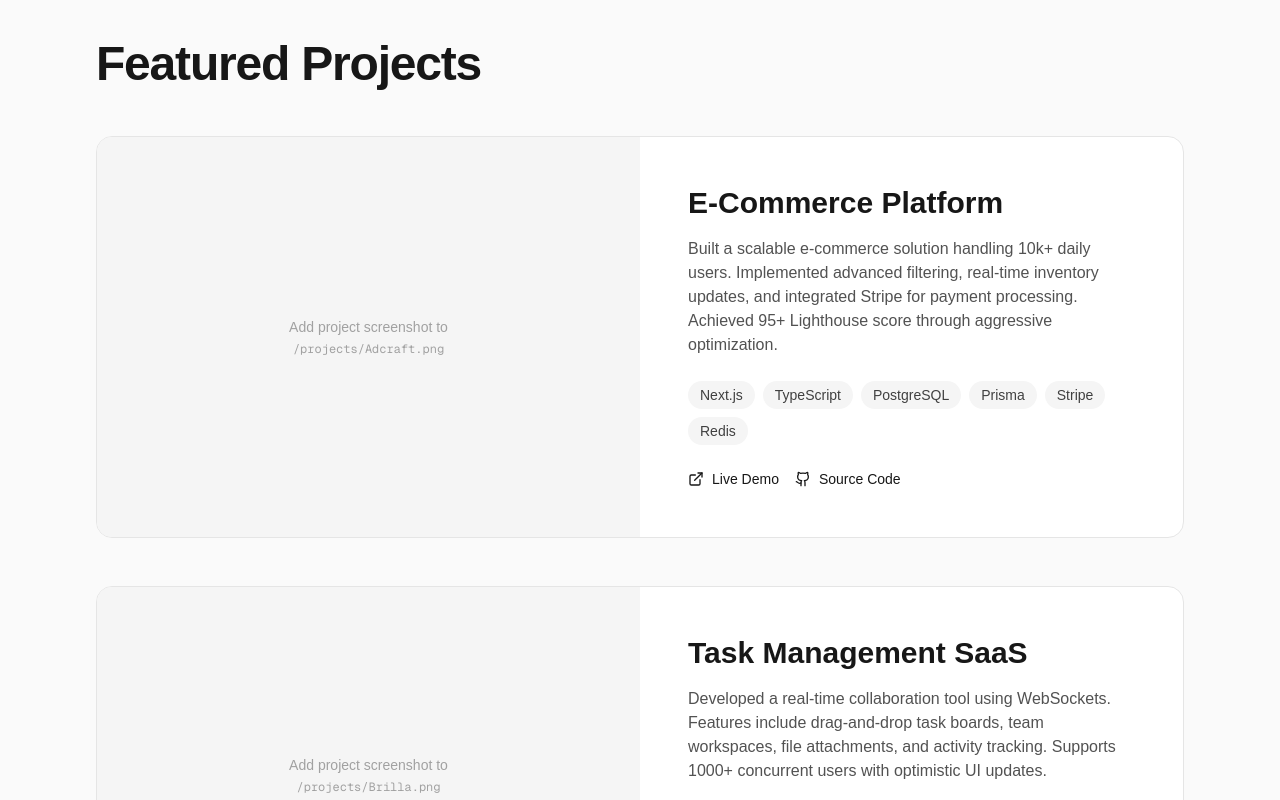
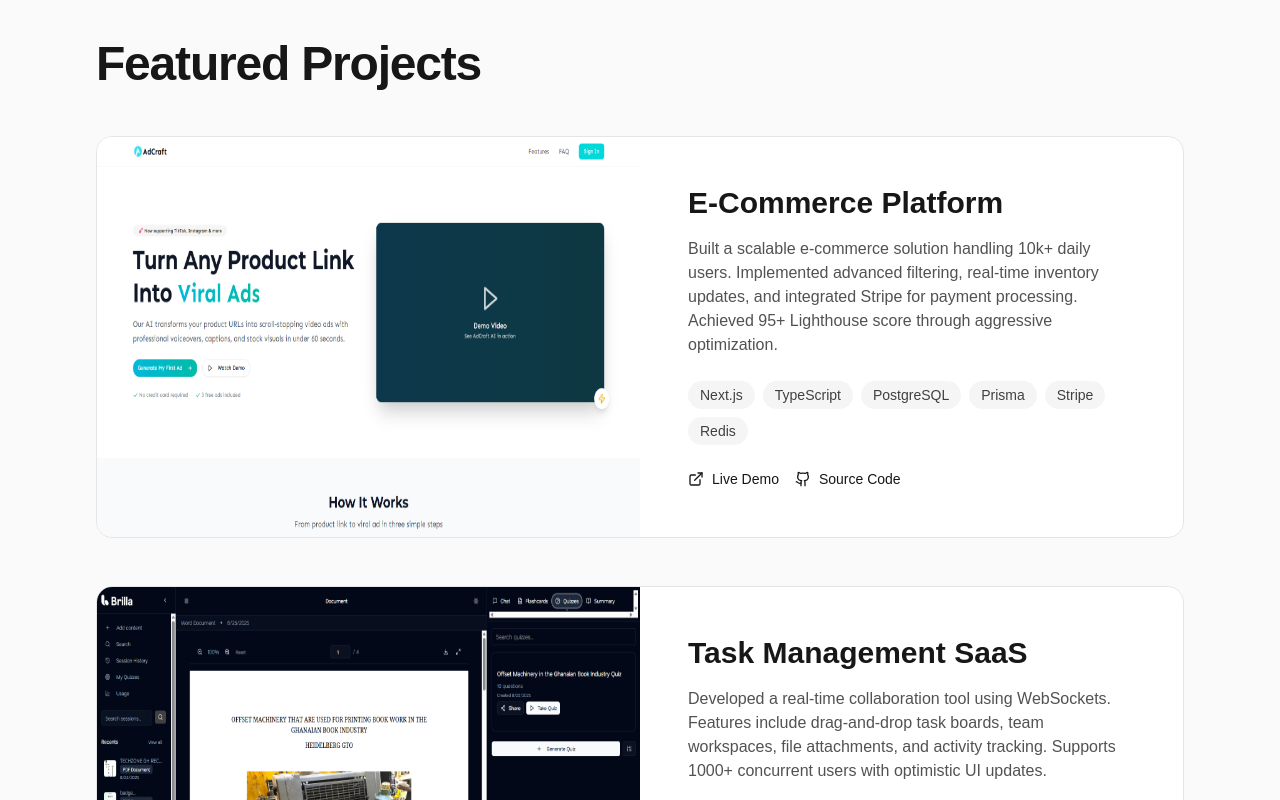
Before and after one commit to Dchole/portfolio, a Next.js app: page / in a window 1280 px wide. Shown: the part 2440-3240 px from the top of the page. Built offline with nearby package versions, Linux system fonts and the light colour scheme.

Commit message:
refactor: Remove unnecessary "use client" directives from multiple components

```diff
--- a/components/Footer.tsx
+++ b/components/Footer.tsx
@@ -1,5 +1,3 @@
-"use client";
-
 import { personalInfo, socialLinks } from "@/data/portfolio";
 import { Github, Linkedin, Twitter } from "lucide-react";
 
--- a/components/sections/About.tsx
+++ b/components/sections/About.tsx
@@ -1,5 +1,3 @@
-"use client";
-
 import { Section, SectionTitle } from "@/components/Section";
 import { FadeIn } from "@/components/AnimationWrapper";
 import { personalInfo } from "@/data/portfolio";
--- a/components/sections/Experience.tsx
+++ b/components/sections/Experience.tsx
@@ -1,5 +1,3 @@
-"use client";
-
 import { Section, SectionTitle } from "@/components/Section";
 import { FadeIn, SlideIn } from "@/components/AnimationWrapper";
 import { experience } from "@/data/portfolio";
--- a/components/sections/Projects.tsx
+++ b/components/sections/Projects.tsx
@@ -1,5 +1,4 @@
-"use client";
-
+import Image from "next/image";
 import { Section, SectionTitle } from "@/components/Section";
 import { FadeIn } from "@/components/AnimationWrapper";
 import { projects } from "@/data/portfolio";
@@ -17,14 +16,13 @@ export function Projects() {
                 <div className="grid lg:grid-cols-2">
                   {/* Image */}
                   <div className="relative aspect-video bg-neutral-100 dark:bg-neutral-800 lg:aspect-auto">
-                    <div className="flex h-full items-center justify-center p-8 text-center text-neutral-400">
-                      <div>
-                        <p className="text-sm">Add project screenshot to</p>
-                        <p className="mt-1 text-xs font-mono">
-                          {project.imageUrl}
-                        </p>
-                      </div>
-                    </div>
+                    <Image
+                      src={project.imageUrl}
+                      alt={project.title}
+                      fill
+                      className="contain object-center transition-transform duration-300 group-hover:scale-105"
+                      sizes="(max-width: 1024px) 100vw, 50vw"
+                    />
                   </div>
 
                   {/* Content */}
--- a/components/sections/Skills.tsx
+++ b/components/sections/Skills.tsx
@@ -1,5 +1,3 @@
-"use client";
-
 import { Section, SectionTitle } from "@/components/Section";
 import { FadeIn, SlideIn } from "@/components/AnimationWrapper";
 import { skills } from "@/data/portfolio";
```
